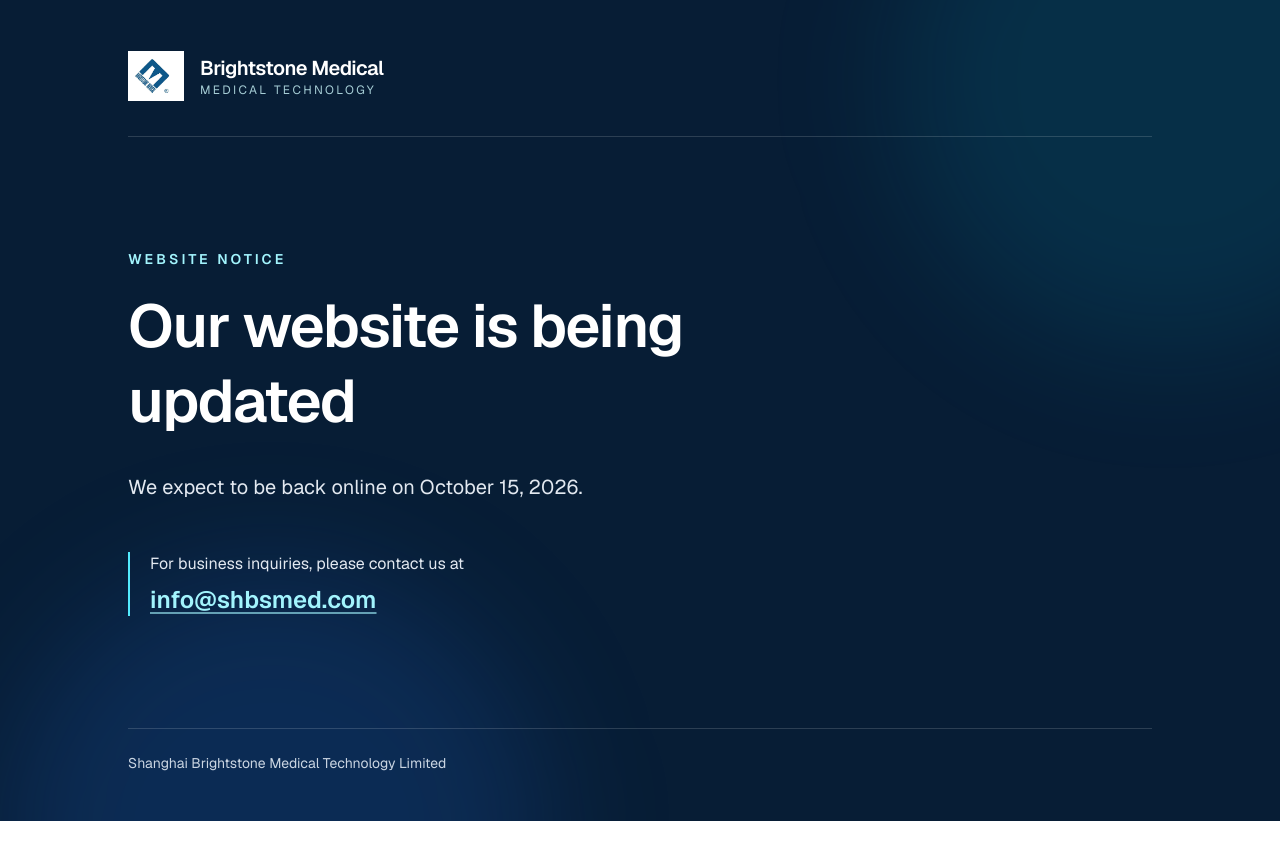
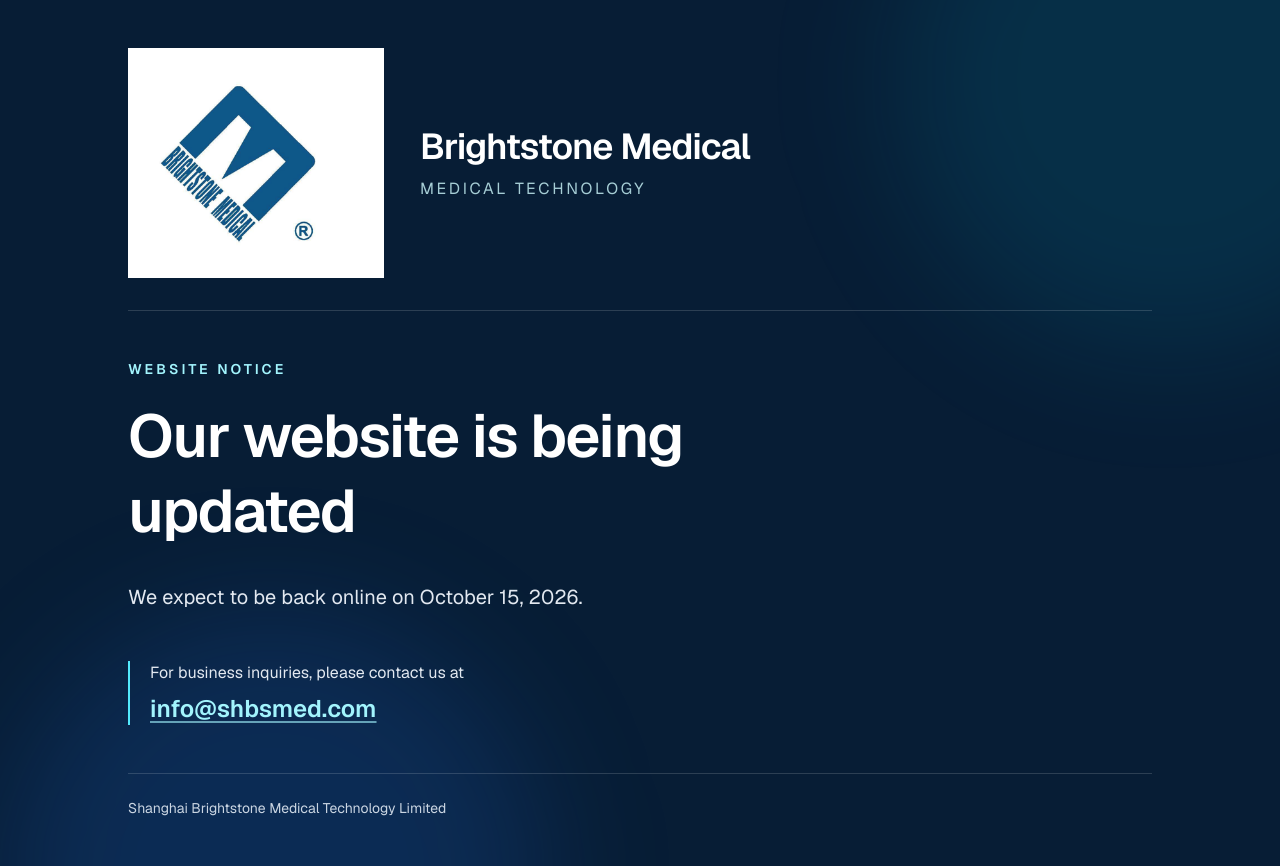
Before and after one commit to luqite-ux/shbsmed, a Next.js app: page /maintenance in a window 1280 px wide. Before the commit the page ends 821 px from the top, so only its background shows below. Built offline with nearby package versions, Linux system fonts and the light colour scheme.

Commit message:
fix: enlarge maintenance page trademark

```diff
--- a/app/maintenance/page.tsx
+++ b/app/maintenance/page.tsx
@@ -9,20 +9,20 @@
 
 export default function MaintenancePage() {
   return (
-    <main className="relative flex min-h-screen items-center overflow-hidden bg-[#071d35] px-6 py-12 text-white sm:px-10">
+    <main className="relative flex min-h-screen items-center overflow-hidden bg-[#071d35] px-6 py-8 text-white sm:px-10 sm:py-12">
       <div aria-hidden="true" className="pointer-events-none absolute -right-40 -top-48 h-[34rem] w-[34rem] rounded-full bg-cyan-400/10 blur-3xl" />
       <div aria-hidden="true" className="pointer-events-none absolute -bottom-72 left-0 h-[34rem] w-[34rem] rounded-full bg-blue-500/15 blur-3xl" />
 
       <div className="relative mx-auto w-full max-w-5xl">
-        <header className="flex items-center gap-4 border-b border-white/15 pb-8">
-          <Image src="/images/brand/logo.png" alt="Brightstone Medical logo" width={56} height={56} className="h-12 w-12 object-contain sm:h-14 sm:w-14" priority />
+        <header className="flex flex-col items-start gap-5 border-b border-white/15 pb-8 sm:flex-row sm:items-center sm:gap-9">
+          <Image src="/images/brand/logo.png" alt="Brightstone Medical registered trademark logo" width={398} height={357} className="h-auto w-56 shrink-0 object-contain sm:w-64" priority />
           <div>
-            <p className="text-lg font-semibold tracking-tight sm:text-xl">Brightstone Medical</p>
-            <p className="text-xs uppercase tracking-[0.2em] text-cyan-100/80">Medical Technology</p>
+            <p className="text-3xl font-semibold leading-tight tracking-tight sm:text-4xl">Brightstone Medical</p>
+            <p className="mt-2 text-sm uppercase tracking-[0.17em] text-cyan-100/80 sm:text-base">Medical Technology</p>
           </div>
         </header>
 
-        <section className="max-w-3xl py-20 sm:py-28" aria-labelledby="maintenance-title">
+        <section className="max-w-3xl py-10 sm:py-12" aria-labelledby="maintenance-title">
           <p className="mb-5 text-sm font-semibold uppercase tracking-[0.22em] text-cyan-200">Website notice</p>
           <h1 id="maintenance-title" className="text-4xl font-semibold leading-tight tracking-tight sm:text-6xl">
             Our website is being updated
--- a/deliverables/maintenance-notice-20261008.md
+++ b/deliverables/maintenance-notice-20261008.md
@@ -6,3 +6,4 @@
 - The old site source and content remain in this repository. This change does not schedule an automatic return to the old site.
 - To restore the public site after the customer approves it, remove the maintenance rewrite in `proxy.ts`, restore the former `app/robots.ts` and `app/sitemap.ts`, then deploy and verify the formal domain on desktop and mobile.
 - Local validation: the notice rendered on desktop and 390px mobile without horizontal overflow; the business email is a working `mailto:` link. The home, product list, product detail, contact and news routes returned the notice; `/admin/login` remained separate. `robots.txt` disallows crawling and the sitemap contains no old URLs.
+- Customer follow-up on October 8: enlarge the original registered trademark artwork and the visible company short name on the notice, with separate desktop and mobile layout checks. Keep the original logo artwork and aspect ratio.
```
